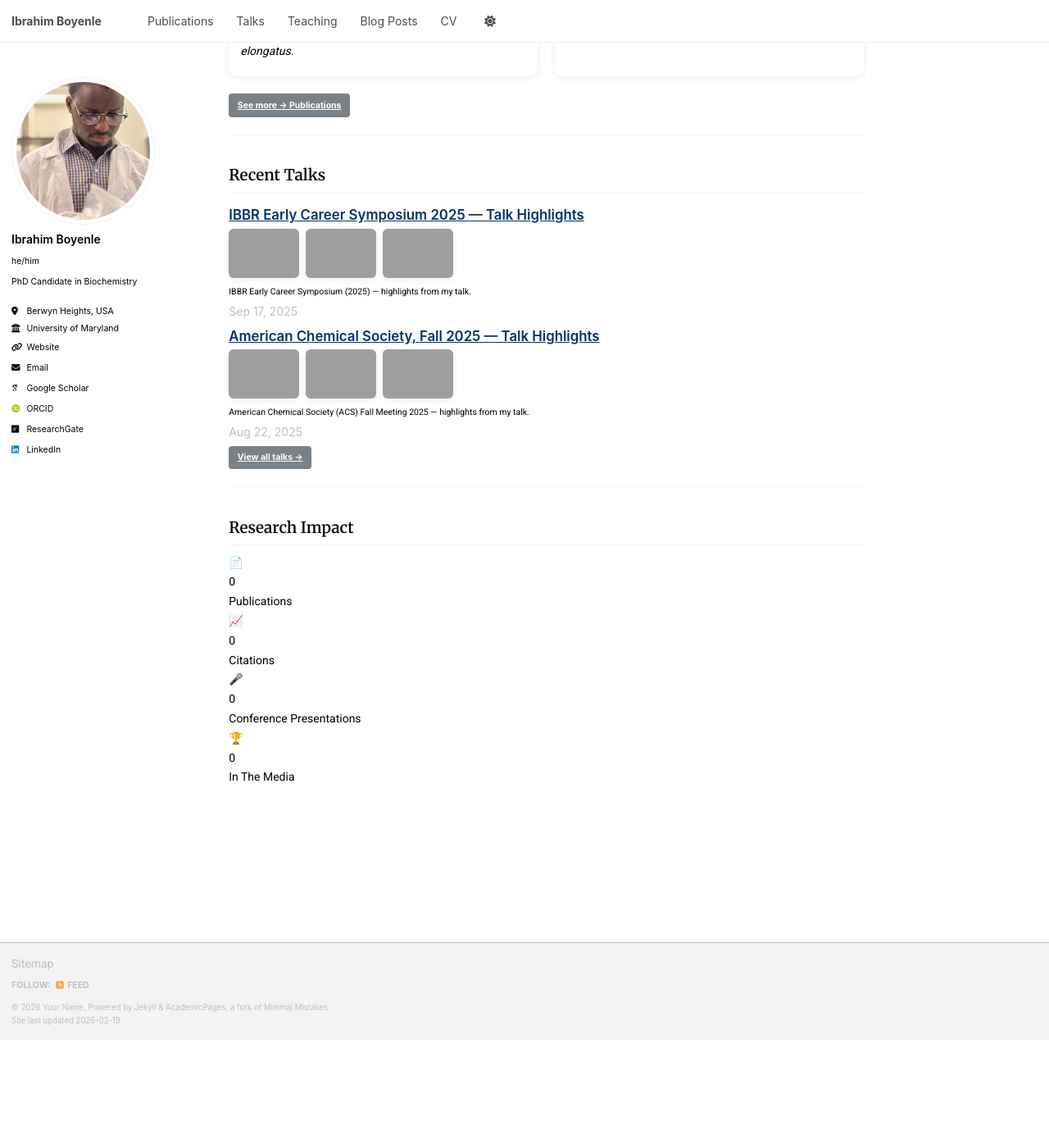
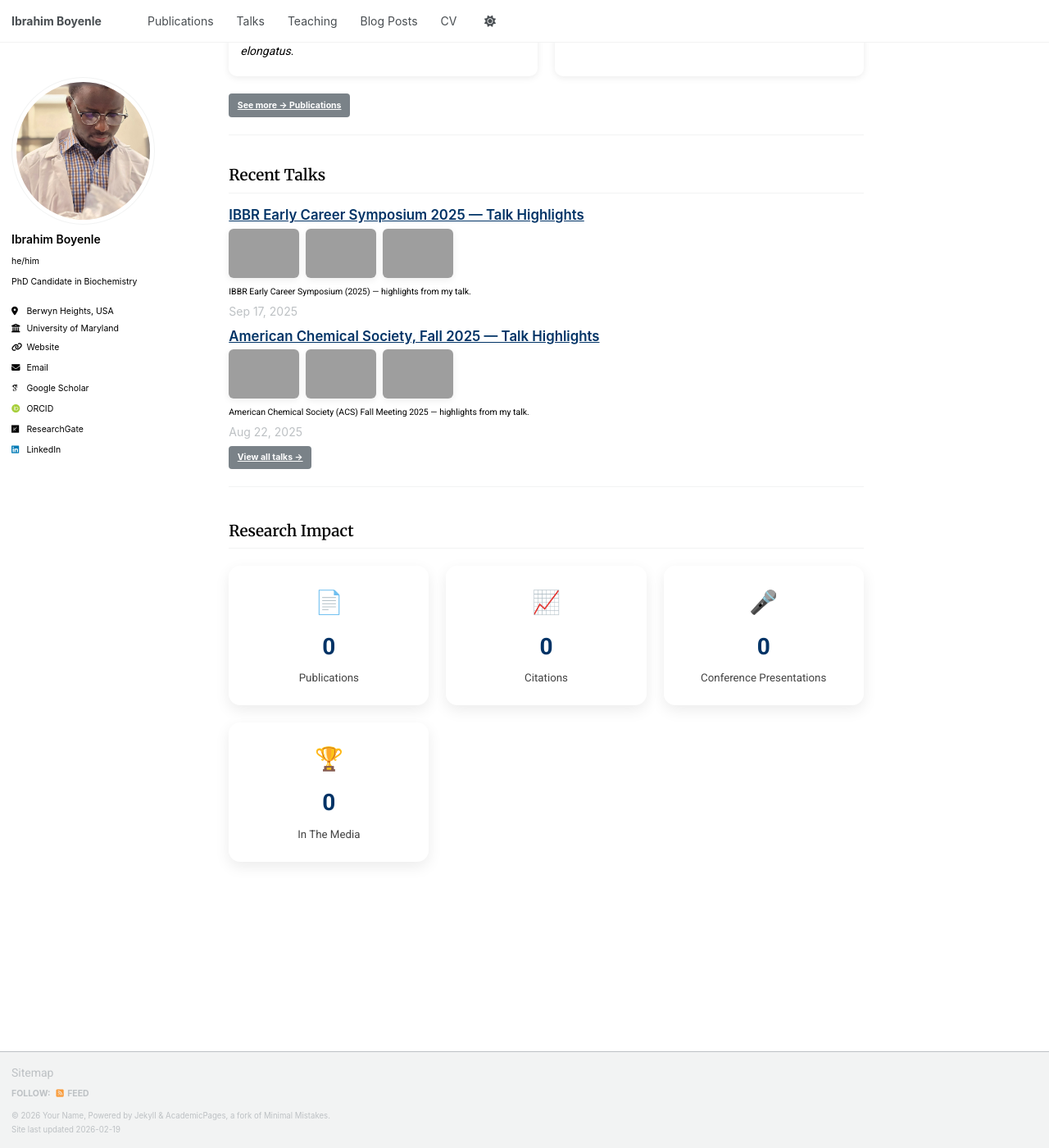
Before and after one commit to Ibrahimboyenle/Ibrahimboyenle.github.io, a Jekyll site: the page built from _pages/about.md, in a window 1280 px wide and 1400 px high, scrolled down 1295 px. Shown: the whole window at 82% size. Built offline with Jekyll 4.4.1, drawn with Linux system fonts in a browser that asks for light colours; some web fonts are replaced; a script that is not in the unit is left out; our own code applies the rules of GitHub Pages for plain Markdown files; before the commit the page ends 2563 px from its top, so only the background shows below that; grey boxes are pictures that could not be loaded.

Commit message:
Update main.scss

```diff
--- a/assets/css/main.scss
+++ b/assets/css/main.scss
@@ -93,23 +93,40 @@ a:hover {
 }
 a:visited { color: #4B0082; }  /* indigo for visited links */
 
-.metrics {
+/* === Research Impact Counters === */
+
+.impact-section {
+  margin: 3rem 0;
+}
+
+.impact-grid {
   display: grid;
   grid-template-columns: repeat(auto-fit, minmax(180px, 1fr));
   gap: 1.5rem;
-  margin-top: 1rem;
+  margin-top: 1.5rem;
 }
 
-.metric {
+.impact-card {
+  background: #ffffff;
+  border-radius: 14px;
+  padding: 1.5rem;
   text-align: center;
-  background: #fff;
-  padding: 1.2rem;
-  border-radius: 10px;
-  box-shadow: 0 2px 8px rgba(0,0,0,.08);
+  box-shadow: 0 6px 18px rgba(0,0,0,0.08);
 }
 
-.metric strong {
-  font-size: 2.2rem;
+.impact-icon {
+  font-size: 2rem;
+  margin-bottom: 0.4rem;
+}
+
+.impact-number {
+  font-size: 2rem;
   font-weight: 700;
-  display: block;
+  color: #003366;
 }
+
+.impact-label {
+  margin-top: 0.3rem;
+  font-size: 0.95rem;
+  color: #444;
+}
```
